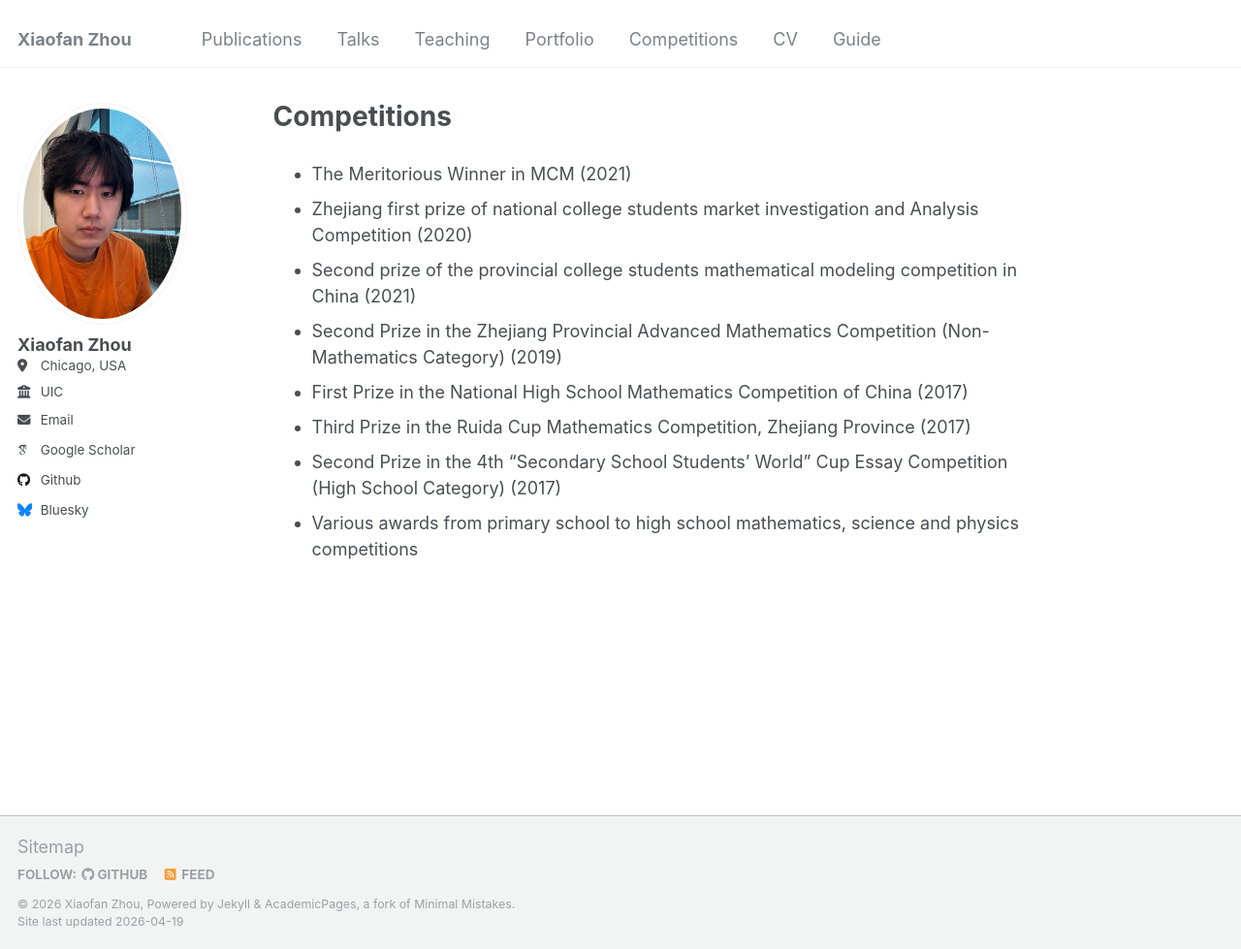
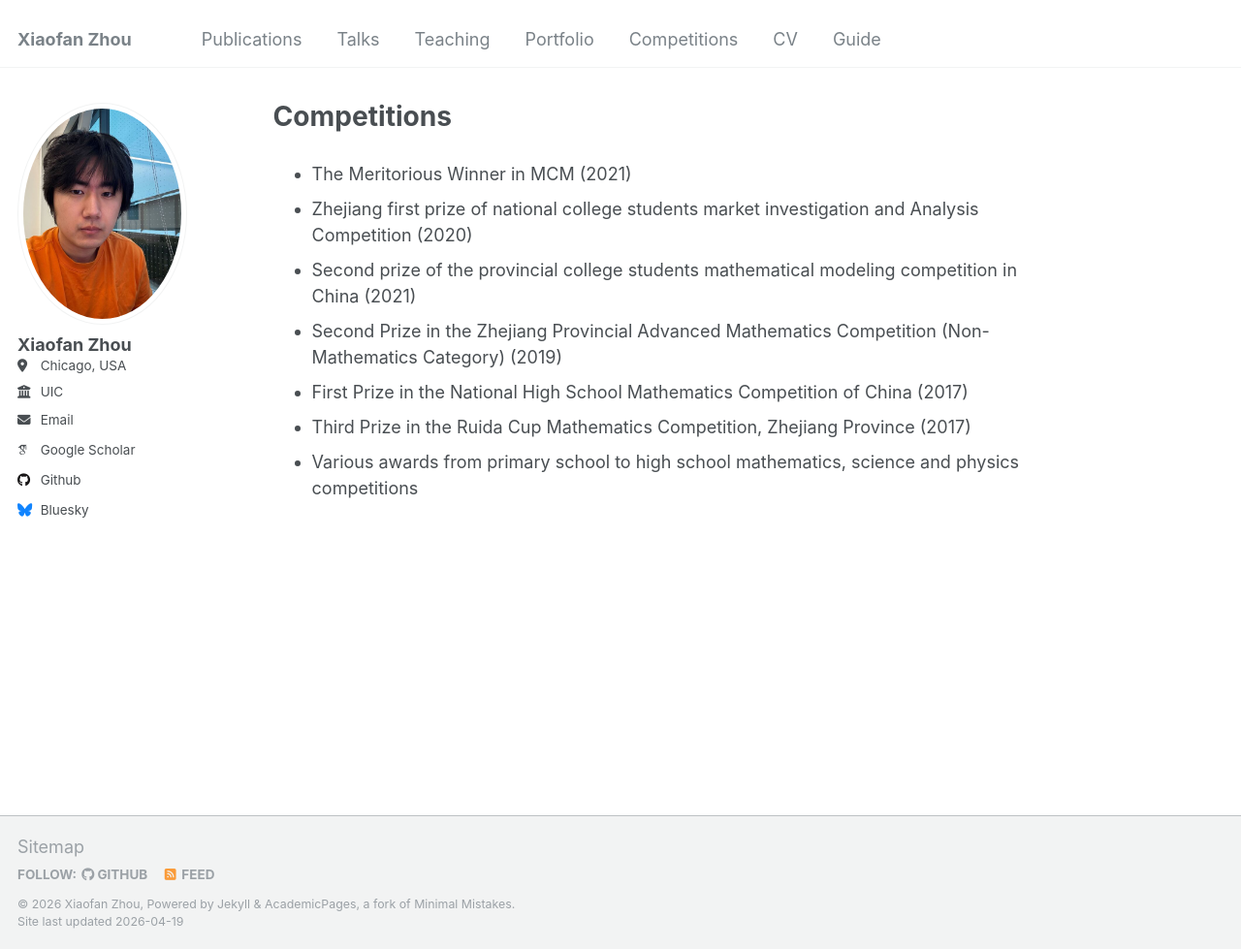
Before and after one commit to AlearZhou/AlearZhou.github.io, a Jekyll site: the page built from _pages/competitions.md, in a window 1280 px wide and 979 px high. Shown: the whole window at 97% size. Built offline with Jekyll 4.4.1, drawn with Linux system fonts in a browser that asks for light colours; some web fonts are replaced.

Commit message:
Update competitions.md

```diff
--- a/_pages/competitions.md
+++ b/_pages/competitions.md
@@ -11,5 +11,5 @@ author_profile: true
 - Second Prize in the Zhejiang Provincial Advanced Mathematics Competition (Non-Mathematics Category) (2019)
 - First Prize in the National High School Mathematics Competition of China (2017)
 - Third Prize in the Ruida Cup Mathematics Competition, Zhejiang Province (2017)
-- Second Prize in the 4th "Secondary School Students' World" Cup Essay Competition (High School Category) (2017)
+<!-- - Second Prize in the 4th "Secondary School Students' World" Cup Essay Competition (High School Category) (2017) -->
 - Various awards from primary school to high school mathematics, science and physics competitions
```
